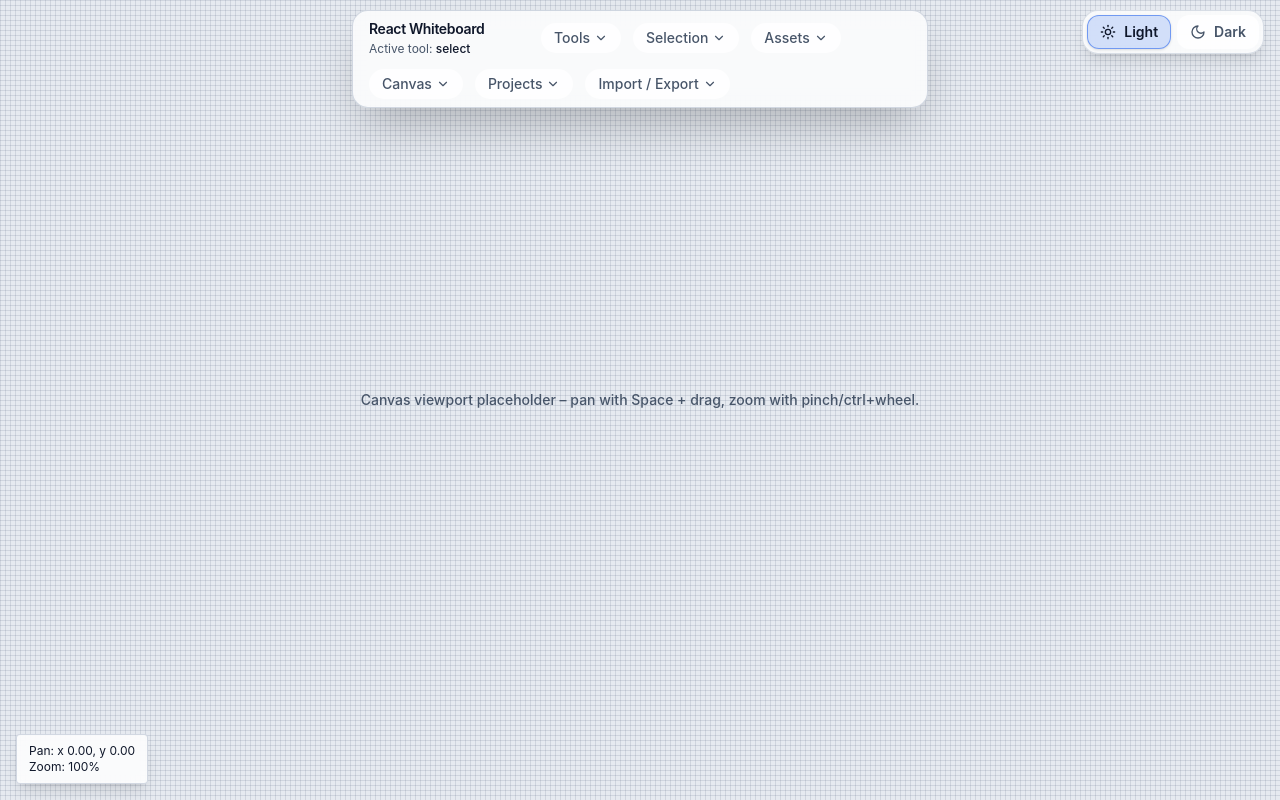
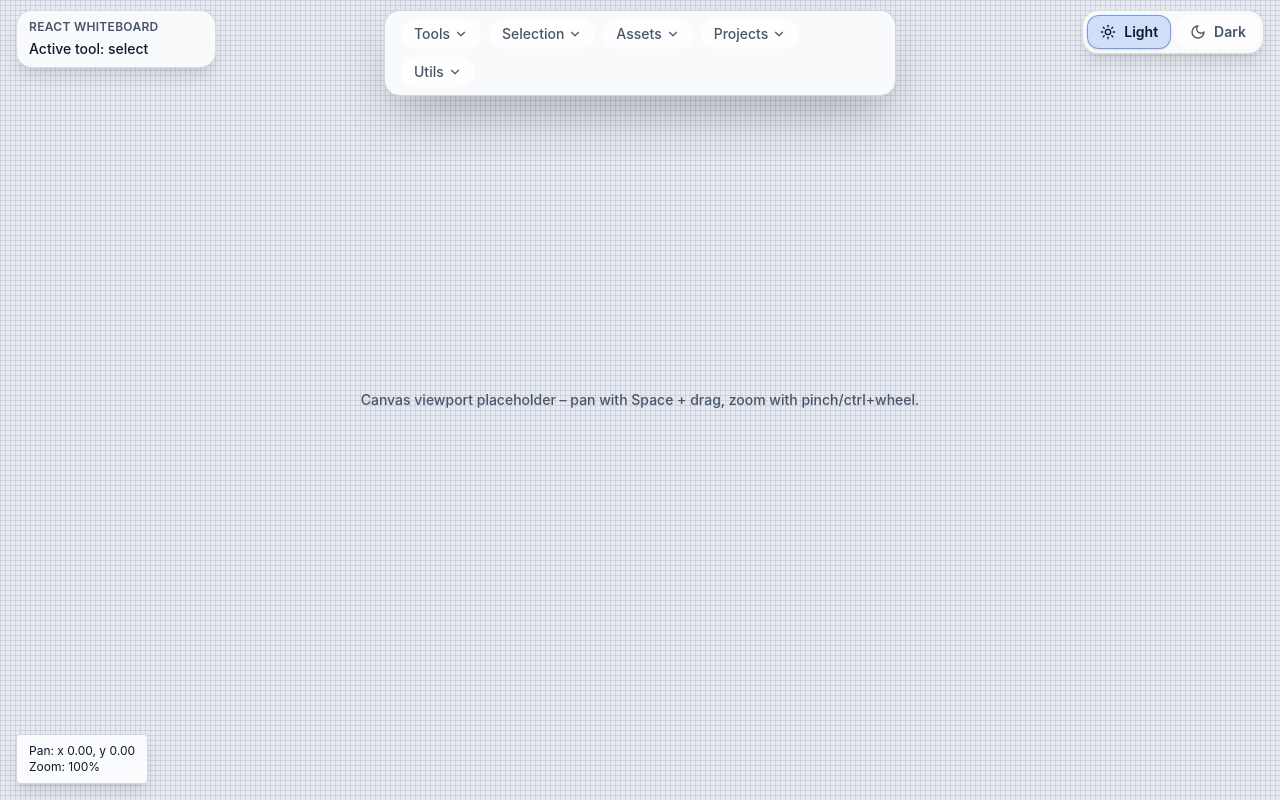
Before and after one commit to CasperKristiansson/React-Whiteboard-Studio, a React (Vite) app: page / in a window 1280 px wide. Built offline with nearby package versions, Linux system fonts and the light colour scheme.

Commit message:
feat: add TitleBadge component and integrate it into the app layout

```diff
--- a/src/app.tsx
+++ b/src/app.tsx
@@ -5,9 +5,10 @@ import CanvasViewport from './canvas/canvas-viewport'
 import { useKeyboardShortcuts } from './app/keyboard'
 import TopNavigation from './ui/top-navigation'
 import ThemeToggle from './components/theme-toggle'
+import TitleBadge from './components/title-badge'
 import DebugOverlay from './dev/debug-overlay'
 import ErrorToasts from './ui/error-toasts'
-import { selectTheme, useAppSelector, useAppStore } from './state/store'
+import { selectActiveTool, selectTheme, useAppSelector, useAppStore } from './state/store'
 import type { ThemePreference } from './types'
 import { usePersistence } from './state/persistence'
 
@@ -18,6 +19,7 @@ const isThemePreference = (value: string | null): value is ThemePreference =>
 
 function App() {
   const theme = useAppSelector(selectTheme)
+  const activeTool = useAppSelector(selectActiveTool)
   const setTheme = useAppStore((state) => state.setTheme)
 
   useKeyboardShortcuts()
@@ -80,6 +82,11 @@ function App() {
             <CanvasViewport />
           </div>
           <TopNavigation />
+          <div className="pointer-events-none absolute left-4 top-[10px] z-40">
+            <div className="pointer-events-auto">
+              <TitleBadge activeTool={activeTool} />
+            </div>
+          </div>
           <div className="pointer-events-none absolute right-4 top-[10px] z-40">
             <div className="pointer-events-auto">
               <ThemeToggle />
--- /dev/null
+++ b/src/components/title-badge.tsx
@@ -0,0 +1,18 @@
+type TitleBadgeProps = {
+  activeTool: string
+}
+
+const TitleBadge = ({ activeTool }: TitleBadgeProps) => {
+  return (
+    <div className="inline-flex min-w-[200px] flex-col gap-1 rounded-2xl border border-(--color-elevated-border)/80 bg-(--color-elevated-bg)/95 px-3 py-2 shadow-lg backdrop-blur">
+      <span className="text-xs font-semibold uppercase tracking-wide text-(--color-muted-foreground)">
+        React Whiteboard
+      </span>
+      <span className="text-sm font-medium text-(--color-app-foreground)">
+        Active tool: {activeTool}
+      </span>
+    </div>
+  )
+}
+
+export default TitleBadge
--- a/src/ui/top-navigation.tsx
+++ b/src/ui/top-navigation.tsx
@@ -16,12 +16,7 @@ import ContextPanel from './context-panel'
 import AssetManager from './asset-manager'
 import ExportDialog from './export-dialog'
 import ImportDialog from './import-dialog'
-import {
-  selectActiveTool,
-  selectSettings,
-  useAppSelector,
-  useAppStore,
-} from '../state/store'
+import { selectSettings, useAppSelector, useAppStore } from '../state/store'
 import { useProjects } from '../state/projects'
 
 type NavDropdownProps = {
@@ -141,7 +136,7 @@ const ProjectsMenu = ({ isOpen }: ProjectsMenuProps) => {
     async (projectId: string) => {
       await selectProject(projectId)
       setOpenProjectId((current) => (current === projectId ? null : projectId))
-      setStatus('Project loaded')
+      setStatus(null)
       setRenameProjectId(null)
       setRenameValue('')
       setDeleteProjectId(null)
@@ -236,7 +231,9 @@ const ProjectsMenu = ({ isOpen }: ProjectsMenuProps) => {
         <p className="text-xs text-(--color-muted-foreground)">Loading projects…</p>
       ) : null}
       {error ? <p className="text-xs text-red-500">{error}</p> : null}
-      {status ? <p className="text-xs text-green-500">{status}</p> : null}
+      {status && status !== 'Project loaded' ? (
+        <p className="text-xs text-green-500">{status}</p>
+      ) : null}
 
       <div className="max-h-[50vh] overflow-y-auto pr-1">
         <ul className="grid gap-2">
@@ -370,7 +367,6 @@ const TopNavigation = () => {
   const navRef = useRef<HTMLDivElement | null>(null)
   const [openMenu, setOpenMenu] = useState<string | null>(null)
 
-  const activeTool = useAppSelector(selectActiveTool)
   const settings = useAppSelector(selectSettings)
   const setSettings = useAppStore((state) => state.setSettings)
 
@@ -402,22 +398,12 @@ const TopNavigation = () => {
   }
 
   return (
-    <div className="pointer-events-none absolute left-1/2 top-[10px] z-30 flex -translate-x-1/2 justify-center px-8">
+    <div className="pointer-events-none absolute left-1/2 top-[10px] z-30 flex -translate-x-1/2 justify-center px-16">
       <nav
         ref={navRef}
-        className="pointer-events-auto flex min-w-0 max-w-[min(94vw,1100px)] flex-wrap items-center gap-3 rounded-2xl border border-(--color-elevated-border) bg-(--color-elevated-bg)/95 px-4 py-2 shadow-2xl backdrop-blur"
+        className="pointer-events-auto flex min-w-0 max-w-[min(98vw,1480px)] flex-wrap items-center gap-2 rounded-2xl border border-(--color-elevated-border) bg-(--color-elevated-bg)/95 px-4 py-2 shadow-2xl backdrop-blur"
         aria-label="Application navigation"
       >
-        <div className="flex min-w-[160px] flex-col gap-0.5">
-          <span className="text-sm font-semibold tracking-tight text-(--color-app-foreground)">
-            React Whiteboard
-          </span>
-          <span className="text-xs text-(--color-muted-foreground)">
-            Active tool:{' '}
-            <span className="font-medium text-(--color-app-foreground)">{activeTool}</span>
-          </span>
-        </div>
-
         <NavDropdown
           id="tools"
           label="Tools"
@@ -453,12 +439,28 @@ const TopNavigation = () => {
         </NavDropdown>
 
         <NavDropdown
-          id="canvas"
-          label="Canvas"
-          isOpen={openMenu === 'canvas'}
+          id="projects"
+          label="Projects"
+          isOpen={openMenu === 'projects'}
           onToggle={toggleMenu}
         >
-          <div className="grid gap-2">
+          <div className="max-w-full">
+            <ProjectsMenu isOpen={openMenu === 'projects'} />
+          </div>
+        </NavDropdown>
+
+        <NavDropdown
+          id="utils"
+          label="Utils"
+          isOpen={openMenu === 'utils'}
+          onToggle={toggleMenu}
+          align="right"
+        >
+          <div className="grid gap-4">
+            <section className="grid gap-2">
+              <header className="text-xs font-semibold uppercase tracking-wide text-(--color-muted-foreground)">
+                Canvas
+              </header>
               <button
                 type="button"
                 className={clsx(
@@ -497,28 +499,7 @@ const TopNavigation = () => {
                   {settings.snapEnabled ? 'On' : 'Off'}
                 </span>
               </button>
-          </div>
-        </NavDropdown>
-
-        <NavDropdown
-          id="projects"
-          label="Projects"
-          isOpen={openMenu === 'projects'}
-          onToggle={toggleMenu}
-        >
-          <div className="max-w-full">
-            <ProjectsMenu isOpen={openMenu === 'projects'} />
-          </div>
-        </NavDropdown>
-
-        <NavDropdown
-          id="io"
-          label="Import / Export"
-          isOpen={openMenu === 'io'}
-          onToggle={toggleMenu}
-          align="right"
-        >
-          <div className="flex flex-col gap-4">
+            </section>
             <ImportDialog />
             <ExportDialog />
           </div>
```
Lines whose indentation alone changed are shown as unchanged.
